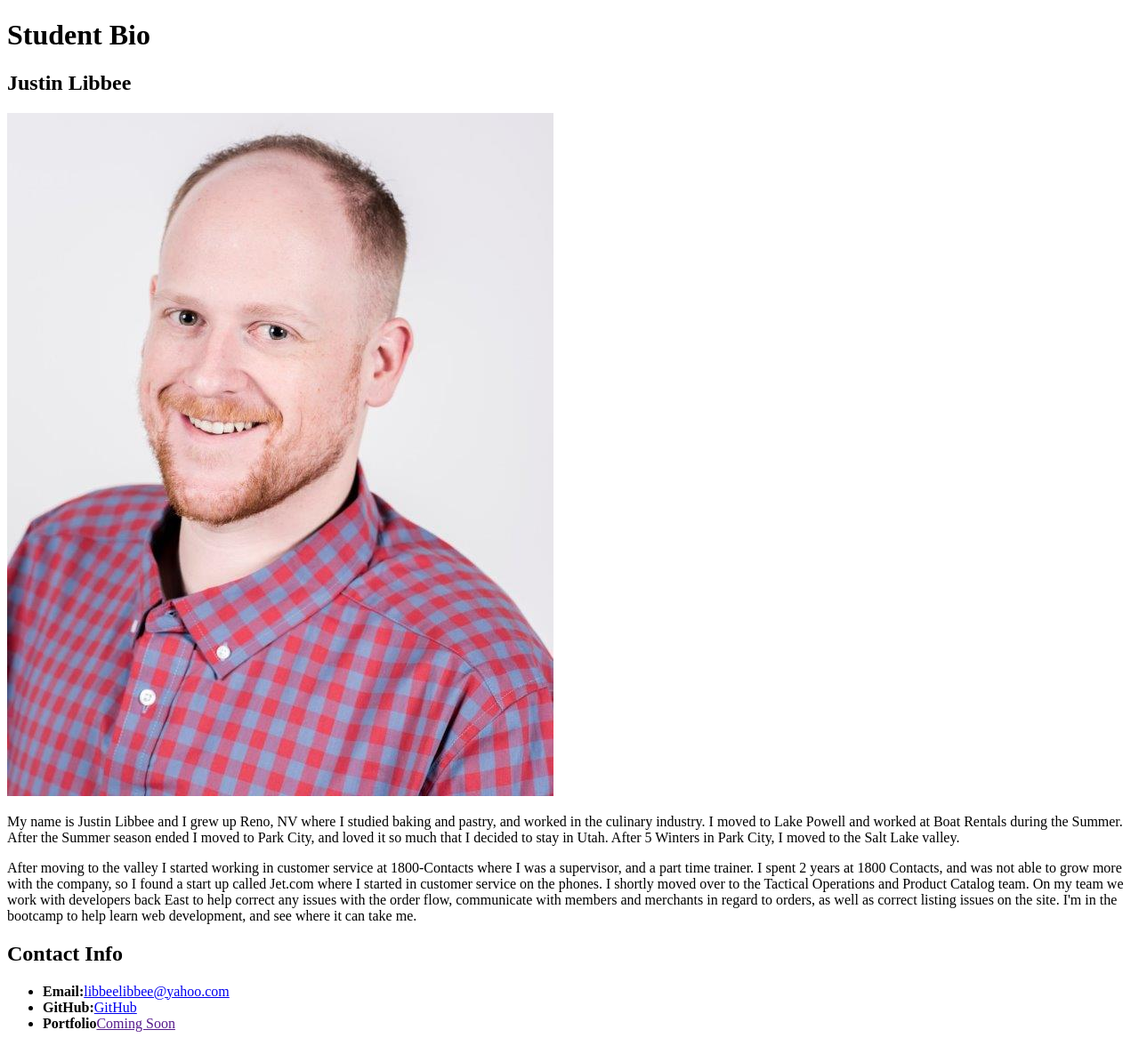
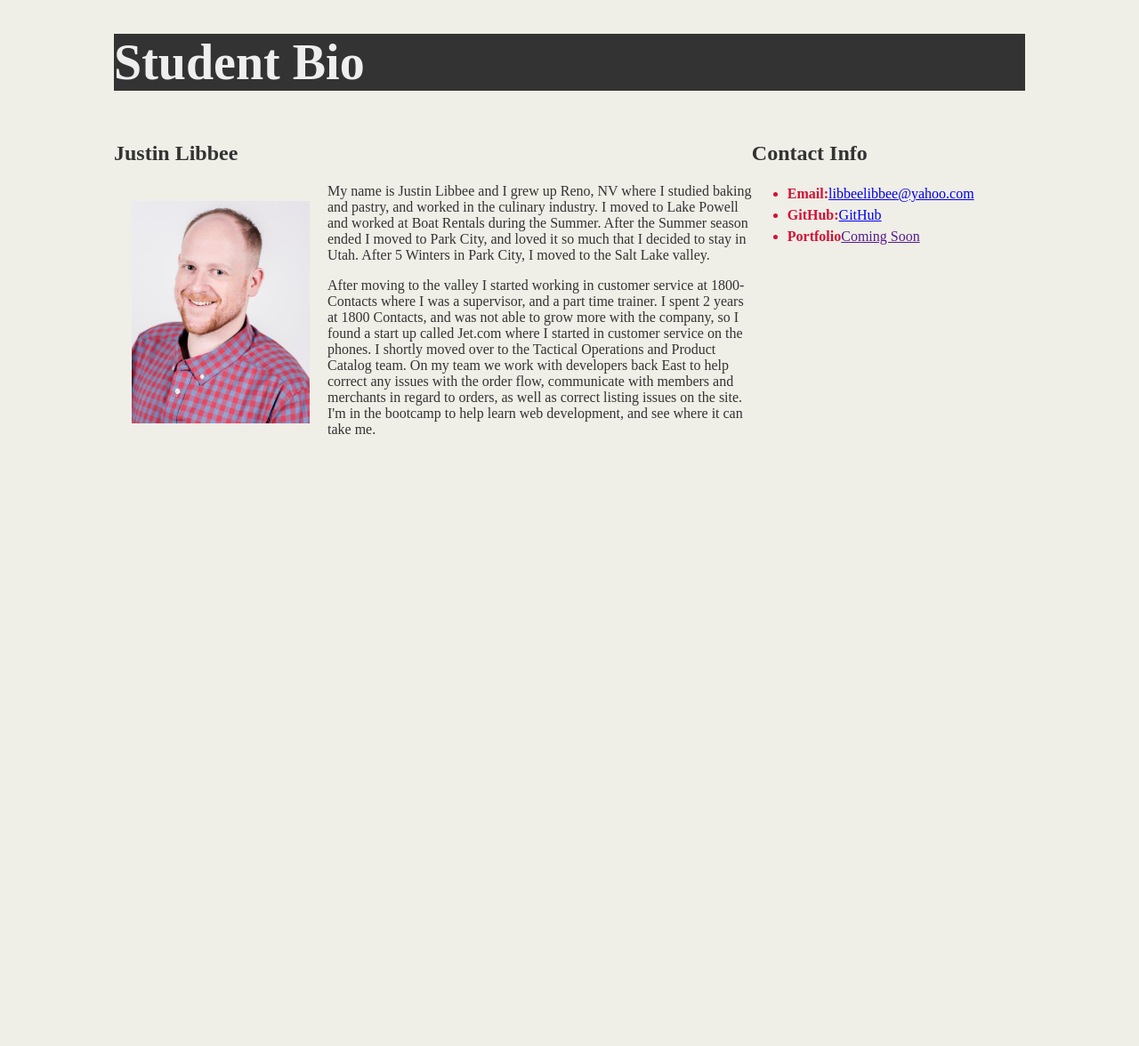
Before and after one commit to jdlibbee/Bio, a plain HTML site: page index.html in a window 1280 px wide. Shown: the whole page at 89% size. After the commit the page ends 800 px from the top, so only its background shows below. Drawn offline with Linux system fonts and the light colour scheme; a script that the page names is missing.

Commit message:
Updated_Bio_With_CSS

```diff
--- /dev/null
+++ b/css/style.css
@@ -0,0 +1,36 @@
+body {
+    background-color: #efeee7;
+    font-style: "Georgia",Times New Roman,Times,serif;
+    color: #333333;
+    margin: 0;
+    padding: 0;
+}
+header {
+    background-color: #333333;
+    color: #eee;
+    font-size:28px;
+}
+h2 {
+    font-size: 24px;
+}
+.container {
+    width: 1024px;
+    margin: 0 auto;
+}
+#main-bio, #contact-info, #bio-image {
+    float: left;
+}
+#bio-image {
+    width: 200px;
+    margin: 20px;
+}
+#main-bio {
+    width: 70%;
+}
+#contact-info {
+    width: 30%;
+}
+li {
+    line-height: 1.5;
+    color: #d21034;
+}
--- a/index.html
+++ b/index.html
@@ -3,42 +3,34 @@
 <head>
     <meta charset="utf-8" />
     <meta http-equiv="X-UA-Compatible" content="IE=edge">
-    <title>Page Title</title>
+    <title>Student Bio</title>
     <meta name="viewport" content="width=device-width, initial-scale=1">
-    <link rel="stylesheet" type="text/css" media="screen" href="main.css" />
+    <link rel="stylesheet" type="text/css" media="screen" href="css/style.css" />
     <script src="main.js"></script>
+
 </head>
 <body>
-    <h1>Student Bio</h1>
+    <div class="container">
+        <header>
+            <h1 id="bio-header">Student Bio</h1>
+        </header>
+        <section id="main-bio">
 
-    <h2>Justin Libbee</h2>
+            <h2>Justin Libbee</h2>
 
-    <img src="me.jpg" alt="Justin Libbee">
+            <img id="bio-image" src="me.jpg" alt="Justin Libbee" >
 
-    <p>
-        My name is Justin Libbee and I grew up Reno, NV where I studied baking and pastry, and worked in the culinary industry.
-        I moved to Lake Powell and worked at Boat Rentals during the Summer. After the Summer season ended I moved to Park City,
-        and loved it so much that I decided to stay in Utah. After 5 Winters in Park City, I moved to the Salt Lake valley.
-    </p>
-    <p>
-        After moving to the valley I started working in customer service at 1800-Contacts where I was a supervisor, and a part time trainer.
-        I spent 2 years at 1800 Contacts, and was not able to grow more with the company, so I found a start up called Jet.com
-        where I started in customer service on the phones. I shortly moved over to the Tactical Operations and Product Catalog team.
-        On my team we work with developers back East to help correct any issues with the order flow, communicate with members and merchants
-        in regard to orders, as well as correct listing issues on the site. I'm in the bootcamp to help learn web development, and see where it can take me.
-    </p>
-    <h2>Contact Info</h2>
-    <ul>
-        <li>
-            <b>Email:</b><a href="libbeelibbee@yahoo.com">libbeelibbee@yahoo.com</a>
-        </li>
-        <li>
-            <b>GitHub:</b><a href="https://github.com/jdlibbee">GitHub</a>
-        </li>
-        <li>
-            <b>Portfolio</b><a href="">Coming Soon</a>
-        </li>
-    </ul>
-
+            <p>My name is Justin Libbee and I grew up Reno, NV where I studied baking and pastry, and worked in the culinary industry. I moved to Lake Powell and worked at Boat Rentals during the Summer. After the Summer season ended I moved to Park City, and loved it so much that I decided to stay in Utah. After 5 Winters in Park City, I moved to the Salt Lake valley.</p>
+            <p>After moving to the valley I started working in customer service at 1800-Contacts where I was a supervisor, and a part time trainer. I spent 2 years at 1800 Contacts, and was not able to grow more with the company, so I found a start up called Jet.com where I started in customer service on the phones. I shortly moved over to the Tactical Operations and Product Catalog team. On my team we work with developers back East to help correct any issues with the order flow, communicate with members and merchants in regard to orders, as well as correct listing issues on the site. I'm in the bootcamp to help learn web development, and see where it can take me.</p>
+        </section>
+        <section id="contact-info">
+            <h2>Contact Info</h2>
+            <ul>
+            <li><b>Email:</b><a href="libbeelibbee@yahoo.com">libbeelibbee@yahoo.com</a></li>
+            <li><b>GitHub:</b><a href="https://github.com/jdlibbee">GitHub</a></li>
+            <li><b>Portfolio</b><a href="">Coming Soon</a></li>
+            </ul>
+        </section>
+    </div>
 </body>
 </html>
```
